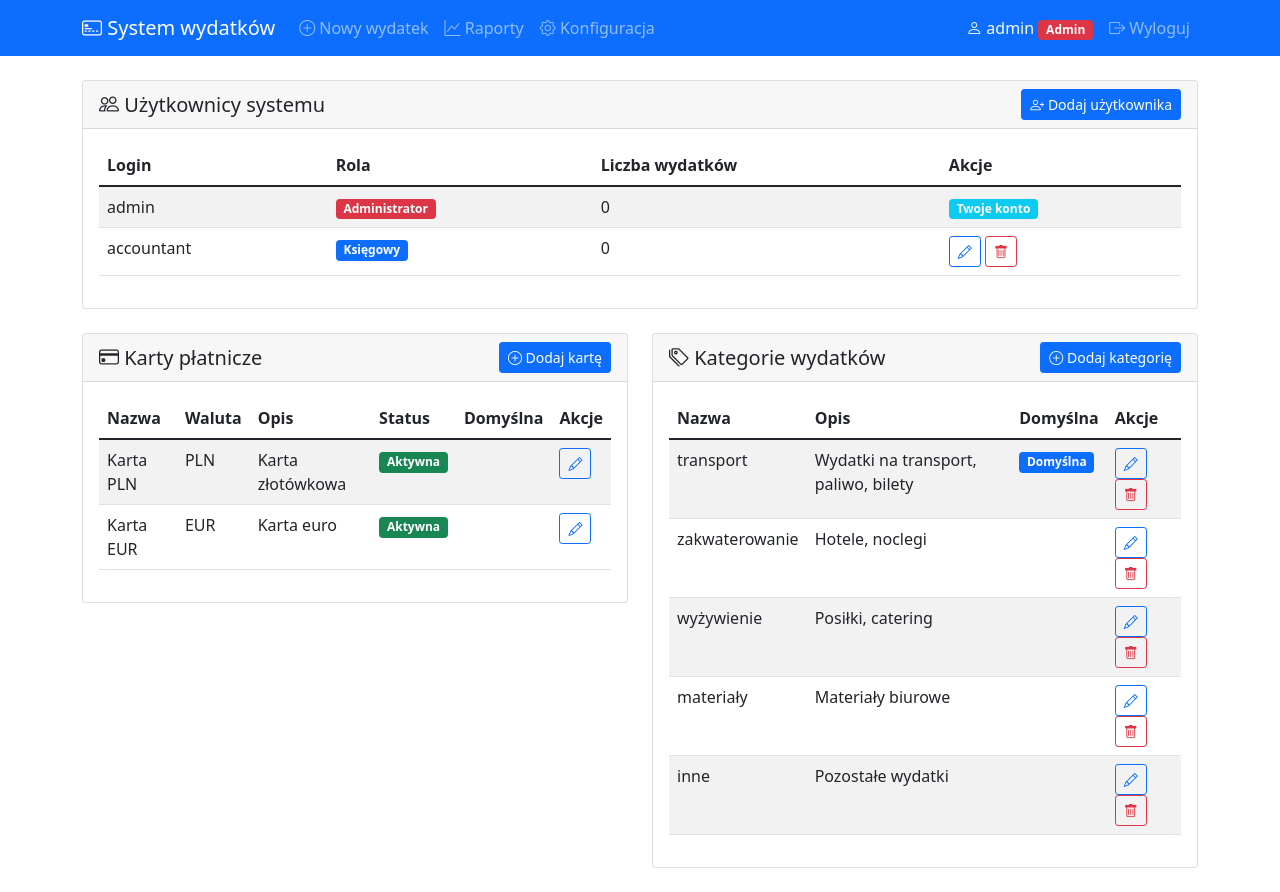
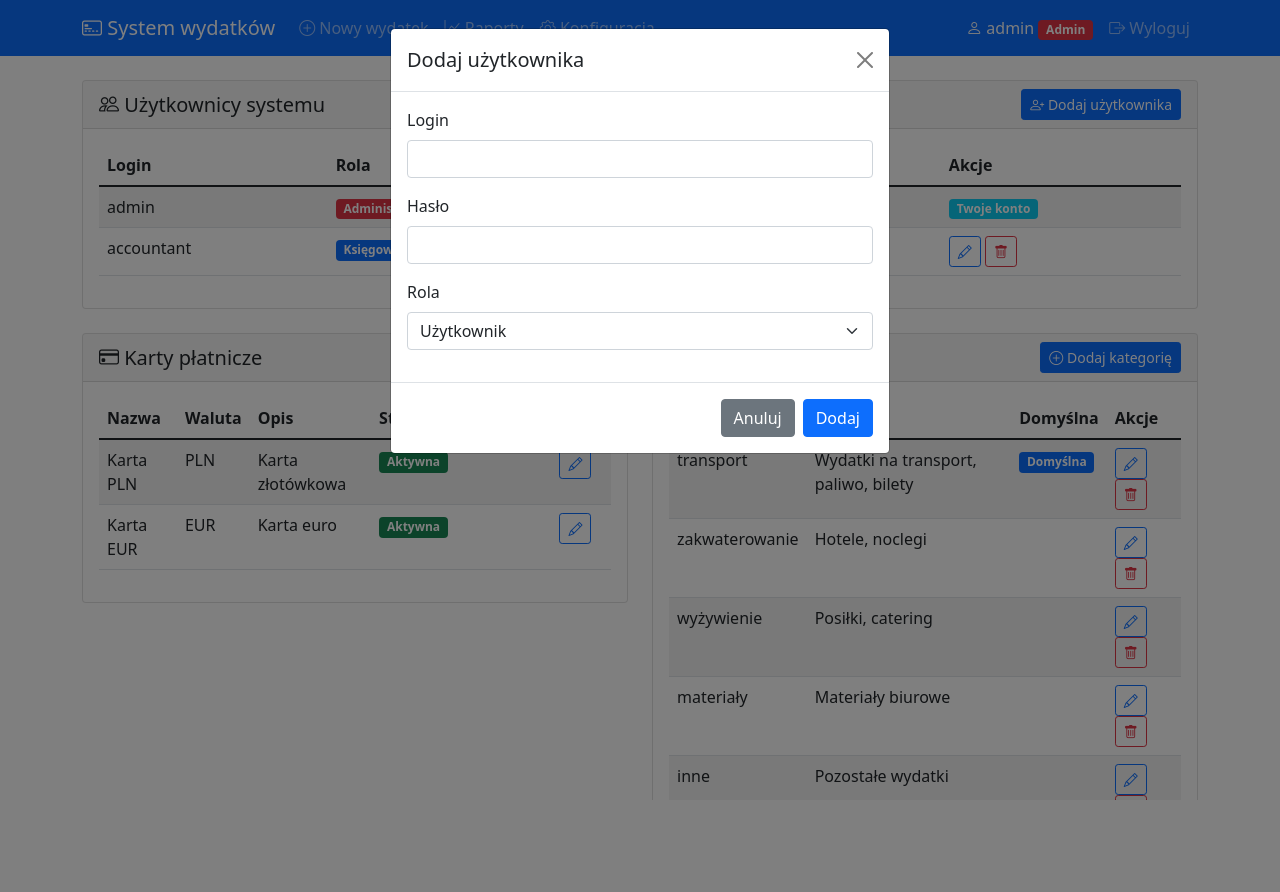
Before and after one commit to cypheus-dev/expense-tracker, a Flask app: page /config in a window 1280 px wide, after a click on "Dodaj użytkownika". After the commit the page ends 800 px from the top, so only its background shows below. Run offline with Flask 3, Linux system fonts and the light colour scheme; a user stored in the database is signed in; some libraries are stand-ins or nearby versions.

Commit message:
Update config.html

```diff
--- a/templates/config.html
+++ b/templates/config.html
@@ -173,6 +173,77 @@
         </div>
     </div>
 </div>
+<!-- Modal dodawania użytkownika -->
+<div class="modal fade" id="addUserModal" tabindex="-1">
+    <div class="modal-dialog">
+        <div class="modal-content">
+            <form method="POST" action="{{ url_for('add_user') }}">
+                <div class="modal-header">
+                    <h5 class="modal-title">Dodaj użytkownika</h5>
+                    <button type="button" class="btn-close" data-bs-dismiss="modal"></button>
+                </div>
+                <div class="modal-body">
+                    <div class="mb-3">
+                        <label class="form-label">Login</label>
+                        <input type="text" name="username" class="form-control" required>
+                    </div>
+                    <div class="mb-3">
+                        <label class="form-label">Hasło</label>
+                        <input type="password" name="password" class="form-control" required>
+                    </div>
+                    <div class="mb-3">
+                        <label class="form-label">Rola</label>
+                        <select name="role" class="form-select" required>
+                            <option value="user">Użytkownik</option>
+                            <option value="accountant">Księgowy</option>
+                            <option value="admin">Administrator</option>
+                        </select>
+                    </div>
+                </div>
+                <div class="modal-footer">
+                    <button type="button" class="btn btn-secondary" data-bs-dismiss="modal">Anuluj</button>
+                    <button type="submit" class="btn btn-primary">Dodaj</button>
+                </div>
+            </form>
+        </div>
+    </div>
+</div>
+
+<!-- Modal edycji użytkownika -->
+<div class="modal fade" id="editUserModal" tabindex="-1">
+    <div class="modal-dialog">
+        <div class="modal-content">
+            <div class="modal-header">
+                <h5 class="modal-title">Edytuj użytkownika</h5>
+                <button type="button" class="btn-close" data-bs-dismiss="modal"></button>
+            </div>
+            <div class="modal-body">
+                <input type="hidden" id="editUserId">
+                <div class="mb-3">
+                    <label class="form-label">Login</label>
+                    <input type="text" id="editUsername" class="form-control" readonly>
+                </div>
+                <div class="mb-3">
+                    <label class="form-label">Nowe hasło</label>
+                    <input type="password" id="editPassword" class="form-control"
+                           placeholder="Pozostaw puste, aby nie zmieniać">
+                </div>
+                <div class="mb-3">
+                    <label class="form-label">Rola</label>
+                    <select id="editRole" class="form-select" required>
+                        <option value="user">Użytkownik</option>
+                        <option value="accountant">Księgowy</option>
+                        <option value="admin">Administrator</option>
+                    </select>
+                </div>
+            </div>
+            <div class="modal-footer">
+                <button type="button" class="btn btn-secondary" data-bs-dismiss="modal">Anuluj</button>
+                <button type="button" class="btn btn-primary" onclick="updateUser()">Zapisz zmiany</button>
+            </div>
+        </div>
+    </div>
+</div>
 
 <!-- Modal dodawania karty -->
 <div class="modal fade" id="addCardModal" tabindex="-1">
@@ -254,7 +325,6 @@
         </div>
     </div>
 </div>
-
 <!-- Modal dodawania kategorii -->
 <div class="modal fade" id="addCategoryModal" tabindex="-1">
     <div class="modal-dialog">
@@ -317,131 +387,9 @@
         </div>
     </div>
 </div>
+
 <script>
-function editCard(id, name, currency, description, isActive, isDefault) {
-    document.getElementById('editCardId').value = id;
-    document.getElementById('editCardName').value = name;
-    document.getElementById('editCardCurrency').value = currency;
-    document.getElementById('editCardDescription').value = description;
-    document.getElementById('editCardActive').checked = isActive;
-    document.getElementById('editCardDefault').checked = isDefault;
-    new bootstrap.Modal(document.getElementById('editCardModal')).show();
-}
-
-function updateCard() {
-    const id = document.getElementById('editCardId').value;
-    const data = {
-        name: document.getElementById('editCardName').value,
-        currency: document.getElementById('editCardCurrency').value,
-        description: document.getElementById('editCardDescription').value,
-        is_active: document.getElementById('editCardActive').checked,
-        is_default: document.getElementById('editCardDefault').checked
-    };
-
-    fetch(`/config/card/${id}`, {
-        method: 'PUT',
-        headers: {
-            'Content-Type': 'application/json'
-        },
-        body: JSON.stringify(data)
-    })
-    .then(response => response.json())
-    .then(data => {
-        if (data.message) {
-            location.reload();
-        } else {
-            alert(data.error || 'Wystąpił błąd');
-        }
-    })
-    .catch(error => {
-        console.error('Error:', error);
-        alert('Wystąpił błąd podczas aktualizacji karty');
-    });
-}
-
-function deleteCard(id) {
-    if (confirm('Czy na pewno chcesz usunąć tę kartę?')) {
-        fetch(`/config/card/${id}`, {
-            method: 'DELETE',
-            headers: {
-                'Content-Type': 'application/json'
-            }
-        })
-        .then(response => response.json())
-        .then(data => {
-            if (data.message) {
-                location.reload();
-            } else {
-                alert(data.error || 'Wystąpił błąd');
-            }
-        })
-        .catch(error => {
-            console.error('Error:', error);
-            alert('Wystąpił błąd podczas usuwania karty');
-        });
-    }
-}
-
-function editCategory(id, name, description, isDefault) {
-    document.getElementById('editCategoryId').value = id;
-    document.getElementById('editCategoryName').value = name;
-    document.getElementById('editCategoryDescription').value = description;
-    document.getElementById('editCategoryDefault').checked = isDefault;
-    new bootstrap.Modal(document.getElementById('editCategoryModal')).show();
-}
-
-function updateCategory() {
-    const id = document.getElementById('editCategoryId').value;
-    const data = {
-        name: document.getElementById('editCategoryName').value,
-        description: document.getElementById('editCategoryDescription').value,
-        is_default: document.getElementById('editCategoryDefault').checked
-    };
-
-    fetch(`/config/category/${id}`, {
-        method: 'PUT',
-        headers: {
-            'Content-Type': 'application/json'
-        },
-        body: JSON.stringify(data)
-    })
-    .then(response => response.json())
-    .then(data => {
-        if (data.message) {
-            location.reload();
-        } else {
-            alert(data.error || 'Wystąpił błąd');
-        }
-    })
-    .catch(error => {
-        console.error('Error:', error);
-        alert('Wystąpił błąd podczas aktualizacji kategorii');
-    });
-}
-
-function deleteCategory(id) {
-    if (confirm('Czy na pewno chcesz usunąć tę kategorię?')) {
-        fetch(`/config/category/${id}`, {
-            method: 'DELETE',
-            headers: {
-                'Content-Type': 'application/json'
-            }
-        })
-        .then(response => response.json())
-        .then(data => {
-            if (data.message) {
-                location.reload();
-            } else {
-                alert(data.error || 'Wystąpił błąd');
-            }
-        })
-        .catch(error => {
-            console.error('Error:', error);
-            alert('Wystąpił błąd podczas usuwania kategorii');
-        });
-    }
-}
-
+// Funkcje dla użytkowników
 function editUser(userId, username, role) {
     document.getElementById('editUserId').value = userId;
     document.getElementById('editUsername').value = username;
@@ -495,12 +443,128 @@ function deleteUser(userId) {
                 alert(data.error || 'Wystąpił błąd');
             }
         })
-        .catch(error => {
-            console.error('Error:', error);
-            alert('Wystąpił błąd podczas usuwania użytkownika');
-        });
+        .catch(error => console.error('Error:', error));
+    }
+}
+
+// Funkcje dla kart
+function editCard(id, name, currency, description, isActive, isDefault) {
+    document.getElementById('editCardId').value = id;
+    document.getElementById('editCardName').value = name;
+    document.getElementById('editCardCurrency').value = currency;
+    document.getElementById('editCardDescription').value = description;
+    document.getElementById('editCardActive').checked = isActive;
+    document.getElementById('editCardDefault').checked = isDefault;
+    new bootstrap.Modal(document.getElementById('editCardModal')).show();
+}
+
+function updateCard() {
+    const id = document.getElementById('editCardId').value;
+    const data = {
+        name: document.getElementById('editCardName').value,
+        currency: document.getElementById('editCardCurrency').value,
+        description: document.getElementById('editCardDescription').value,
+        is_active: document.getElementById('editCardActive').checked,
+        is_default: document.getElementById('editCardDefault').checked
+    };
+
+    fetch(`/config/card/${id}`, {
+        method: 'POST',
+        headers: {
+            'Content-Type': 'application/json'
+        },
+        body: JSON.stringify(data)
+    })
+    .then(response => response.json())
+    .then(data => {
+        if (data.message) {
+            location.reload();
+        } else {
+            alert(data.error || 'Wystąpił błąd');
+        }
+    })
+    .catch(error => {
+        console.error('Error:', error);
+        alert('Wystąpił błąd podczas aktualizacji karty');
+    });
+}
+
+function deleteCard(id) {
+    if (confirm('Czy na pewno chcesz usunąć tę kartę?')) {
+        fetch(`/config/card/${id}`, {
+            method: 'DELETE',
+            headers: {
+                'Content-Type': 'application/json'
+            }
+        })
+        .then(response => response.json())
+        .then(data => {
+            if (data.message) {
+                location.reload();
+            } else {
+                alert(data.error || 'Wystąpił błąd');
+            }
+        })
+        .catch(error => console.error('Error:', error));
+    }
+}
+
+// Funkcje dla kategorii
+function editCategory(id, name, description, isDefault) {
+    document.getElementById('editCategoryId').value = id;
+    document.getElementById('editCategoryName').value = name;
+    document.getElementById('editCategoryDescription').value = description;
+    document.getElementById('editCategoryDefault').checked = isDefault;
+    new bootstrap.Modal(document.getElementById('editCategoryModal')).show();
+}
+
+function updateCategory() {
+    const id = document.getElementById('editCategoryId').value;
+    const data = {
+        name: document.getElementById('editCategoryName').value,
+        description: document.getElementById('editCategoryDescription').value,
+        is_default: document.getElementById('editCategoryDefault').checked
+    };
+
+    fetch(`/config/category/${id}`, {
+        method: 'POST',
+        headers: {
+            'Content-Type': 'application/json'
+        },
+        body: JSON.stringify(data)
+    })
+    .then(response => response.json())
+    .then(data => {
+        if (data.message) {
+            location.reload();
+        } else {
+            alert(data.error || 'Wystąpił błąd');
+        }
+    })
+    .catch(error => {
+        console.error('Error:', error);
+        alert('Wystąpił błąd podczas aktualizacji kategorii');
+    });
+}
+
+function deleteCategory(id) {
+    if (confirm('Czy na pewno chcesz usunąć tę kategorię?')) {
+        fetch(`/config/category/${id}`, {
+            method: 'DELETE',
+            headers: {
+                'Content-Type': 'application/json'
+            }
+        })
+        .then(response => response.json())
+        .then(data => {
+            if (data.message) {
+                location.reload();
+            } else {
+                alert(data.error || 'Wystąpił błąd');
+            }
+        })
+        .catch(error => console.error('Error:', error));
     }
 }
 </script>
-</div>
 {% endblock %}
```
